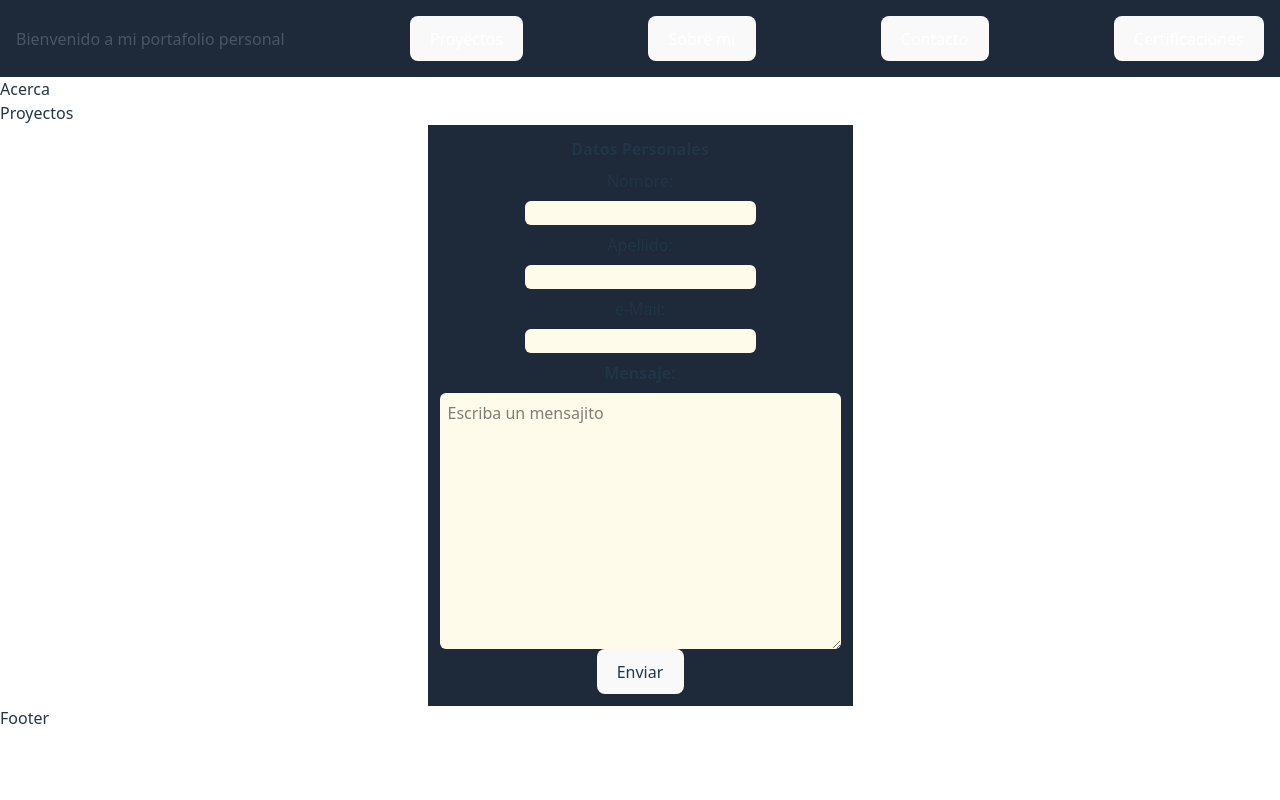
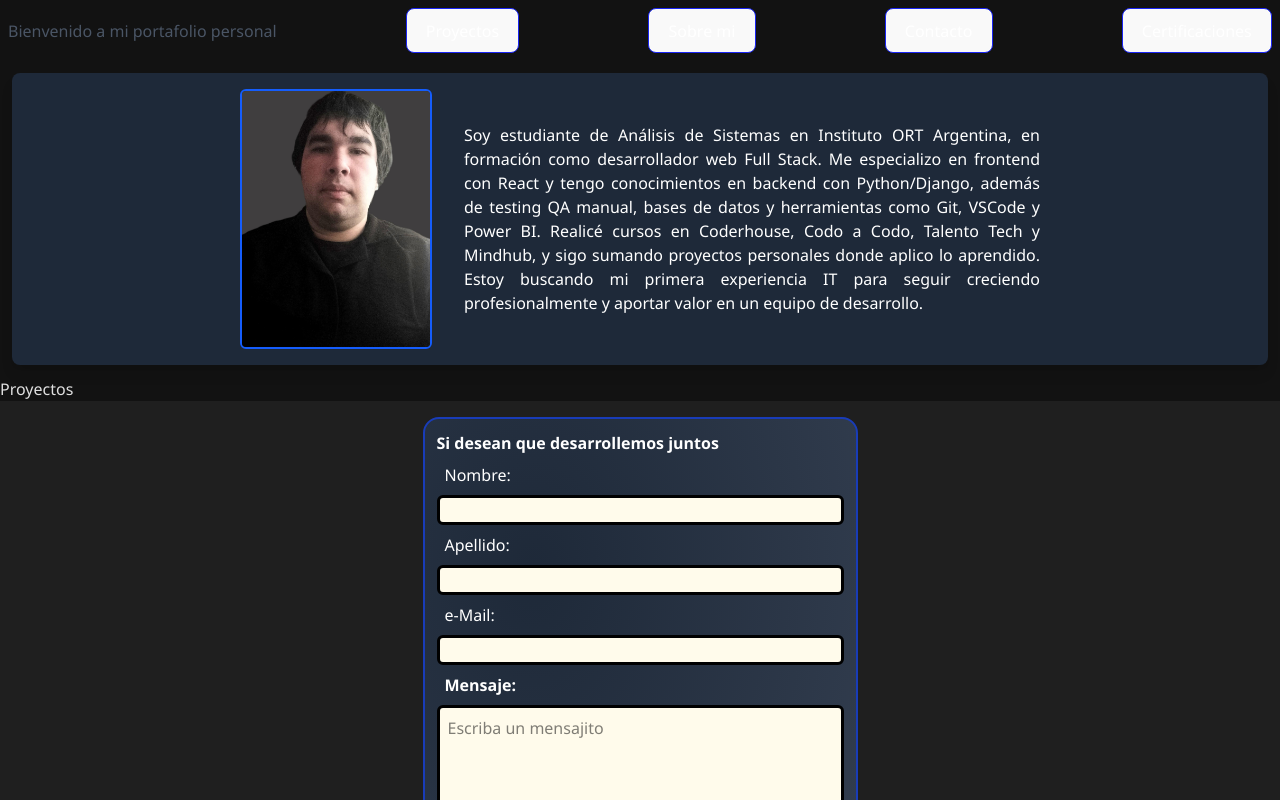
Before and after one commit to spawnew/Portafolio, a React (Vite) app: page / in a window 1280 px wide. Shown: the top 800 px of the page. Built offline with nearby package versions, Linux system fonts and the light colour scheme.

Commit message:
agregado de mejoras de estilos empezando la seccion acerca de mi

```diff
--- a/src/Componentes/Acerca.jsx
+++ b/src/Componentes/Acerca.jsx
@@ -1,8 +1,42 @@
 import React from 'react'
-
+import foto from '../assets/foto.jpg'
 const Acerca = () => {
   return (
-    <div>Acerca</div>
+    <div className="flex flex-col md:flex-row items-center justify-center gap-8 m-3 p-4 bg-gray-800 text-white rounded-lg shadow-lg">
+
+
+
+              <img className="rounded-md border-2 border-blue-600 w-48 h-65 object-cover"  src={foto} alt="foto-perfil"  />
+
+
+              <p  className="max-w-xl text-justify">Soy estudiante de Análisis de Sistemas en Instituto ORT Argentina,
+                  en formación como desarrollador web Full Stack.
+Me especializo en frontend con React y tengo conocimientos en backend con Python/Django, además de testing QA manual, bases de datos y herramientas como Git, VSCode y Power BI.
+Realicé cursos en Coderhouse, Codo a Codo, Talento Tech y Mindhub, y sigo sumando proyectos personales donde aplico lo aprendido.
+Estoy buscando mi primera experiencia IT para seguir creciendo profesionalmente y aportar valor en un equipo de desarrollo.</p>
+          </div>
+
+
+
+
+
+
+
+
+
+
+
+
+
+
+
+
+
+
+
+
+
+
   )
 }
 
--- a/src/Componentes/Contacto/Contacto.jsx
+++ b/src/Componentes/Contacto/Contacto.jsx
@@ -2,28 +2,29 @@ import React from 'react'
 
 const Contacto = () => {
     return (
-      <div className="flex flex-col justify-center items-center ">
+        <div className="flex flex-col justify-center items-center bg-[#1f1f1f]
+        text-white p-4">
 
 
-    <form className='flex flex-col justify-center items-center bg-gray-800 p-3' action="https://formspree.io/f/xjkwddaw" method="post" id="form">
+    <form className='flex flex-col justify-center items-cente bg-radial-[at_25%_25%] from-gray-800 to-gray-700 p-3  border-2  border-blue-800 rounded-2xl' action="https://formspree.io/f/xjkwddaw" method="post" id="form">
 
 
-    <legend><b>Datos Personales</b></legend>
+    <legend><b>Si desean que desarrollemos juntos</b></legend>
     <label className="p-2"htmlFor="nombre">Nombre:</label>
-                <input className="bg-amber-50 text-black rounded-md "
+                <input className="bg-amber-50 text-black rounded-md border-3 border-black "
                     type="text" id="nombre" name="nombre" required />
 
     <label className="p-2" htmlFor="apellido">Apellido:</label>
-                <input className="bg-amber-50 text-black rounded-md"
+                <input className="bg-amber-50 text-black rounded-md border-3 border-black"
                     type="text" id="apellido" name="apellido" required />
 
     <label className="p-2" htmlFor="email">e-Mail:</label>
-                <input className="bg-amber-50 text-black rounded-md"
+                <input className="bg-amber-50 text-black rounded-md border-3 border-black"
                     type="email" id="email" name="email" required />
 
 
     <label className="p-2" htmlFor="mensaje"> <b>Mensaje:</b></label>
-          <textarea className="bg-amber-50 text-black rounded-md p-2 " name="comentario"
+          <textarea className="bg-amber-50 text-black rounded-md p-2 border-3 border-black" name="comentario"
               id="animated"
               required
               placeholder="Escriba un mensajito" cols="40" rows="10"
--- a/src/Componentes/Navbar.jsx
+++ b/src/Componentes/Navbar.jsx
@@ -3,18 +3,18 @@ import React from 'react'
 const Navbar = () => {
   return (
 
-      <div>
 
 
 
-          <ul className='flex justify-between items-center bg-gray-800 text-white p-4'>
+
+          <ul className='flex justify-between items-center bg-[#121212] text-white p-2 '>
           <p className='text-center text-gray-600'>Bienvenido a mi portafolio personal</p>
               <li> <button>Proyectos</button></li>
               <li> <button>Sobre mi</button></li>
               <li> <button>Contacto</button></li>
               <li> <button>Certificaciones</button></li>
       </ul>
-      </div>
+
 
 
 
--- a/src/index.css
+++ b/src/index.css
@@ -8,7 +8,7 @@
 
   color-scheme: light dark;
   color: rgba(248, 238, 238, 0.87);
-  background-color: #242424;
+
 
   font-synthesis: none;
   text-rendering: optimizeLegibility;
@@ -31,6 +31,9 @@ body {
   padding: 0;
   min-height: 100vh;
   flex-direction: column;
+  background-color: #121212;
+    color: #e0e0e0;
+    font-family: 'Segoe UI', sans-serif;
 
 }
 
@@ -40,13 +43,16 @@ h1 {
 }
 
 button {
+  padding: 3px;
   border-radius: 8px;
   border: 1px solid transparent;
   padding: 0.6em 1.2em;
   font-size: 1em;
   font-weight: 500;
   font-family: inherit;
-  background-color: #1a1a1a;
+  background-color:rgb(6, 6, 34);
+  color: #ffffff;
+  border: 1px solid #1924f3;
   cursor: pointer;
   transition: border-color 0.25s;
 }
```
Also changed, not shown: src/assets/foto.jpg (added).
